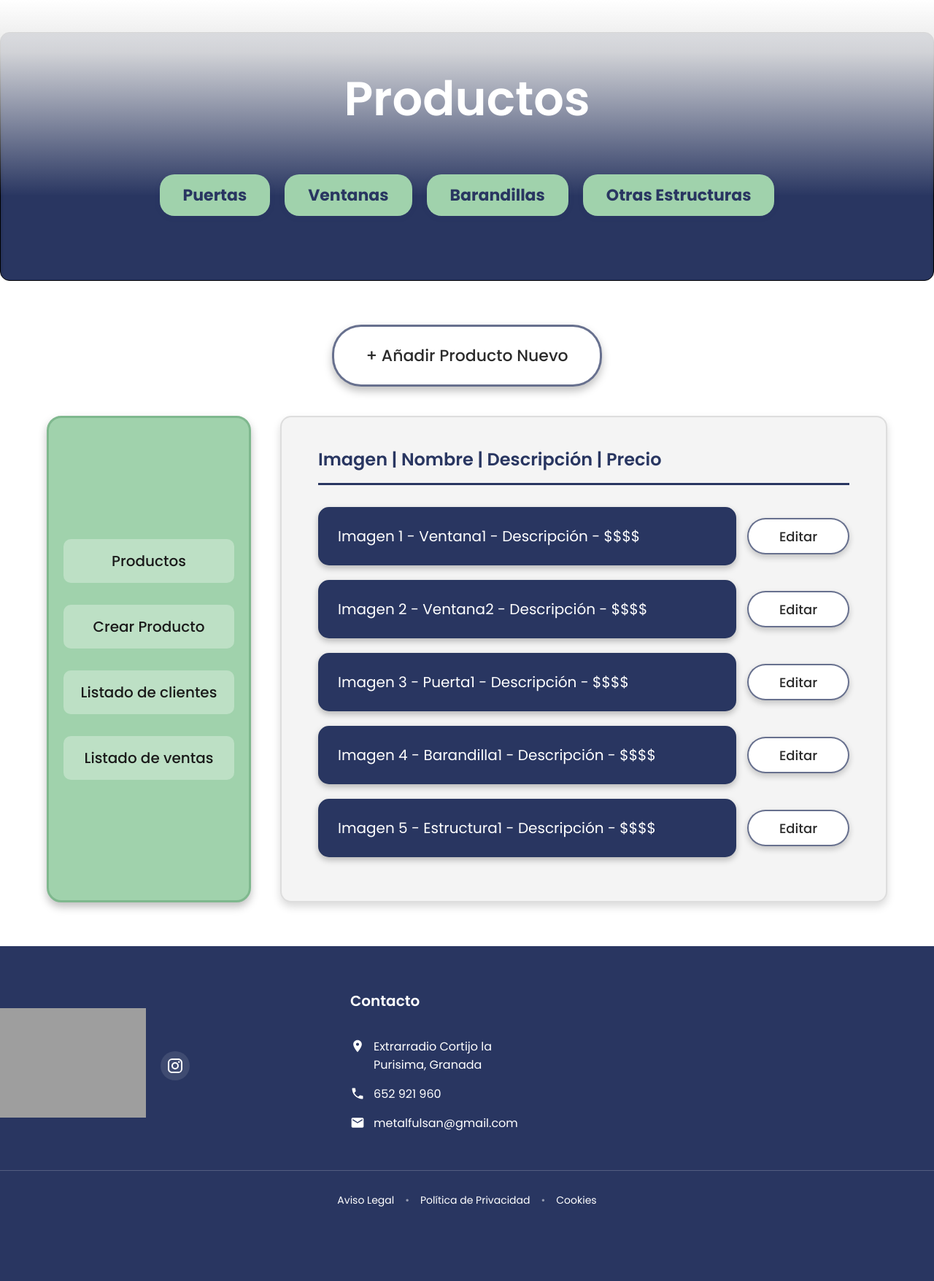
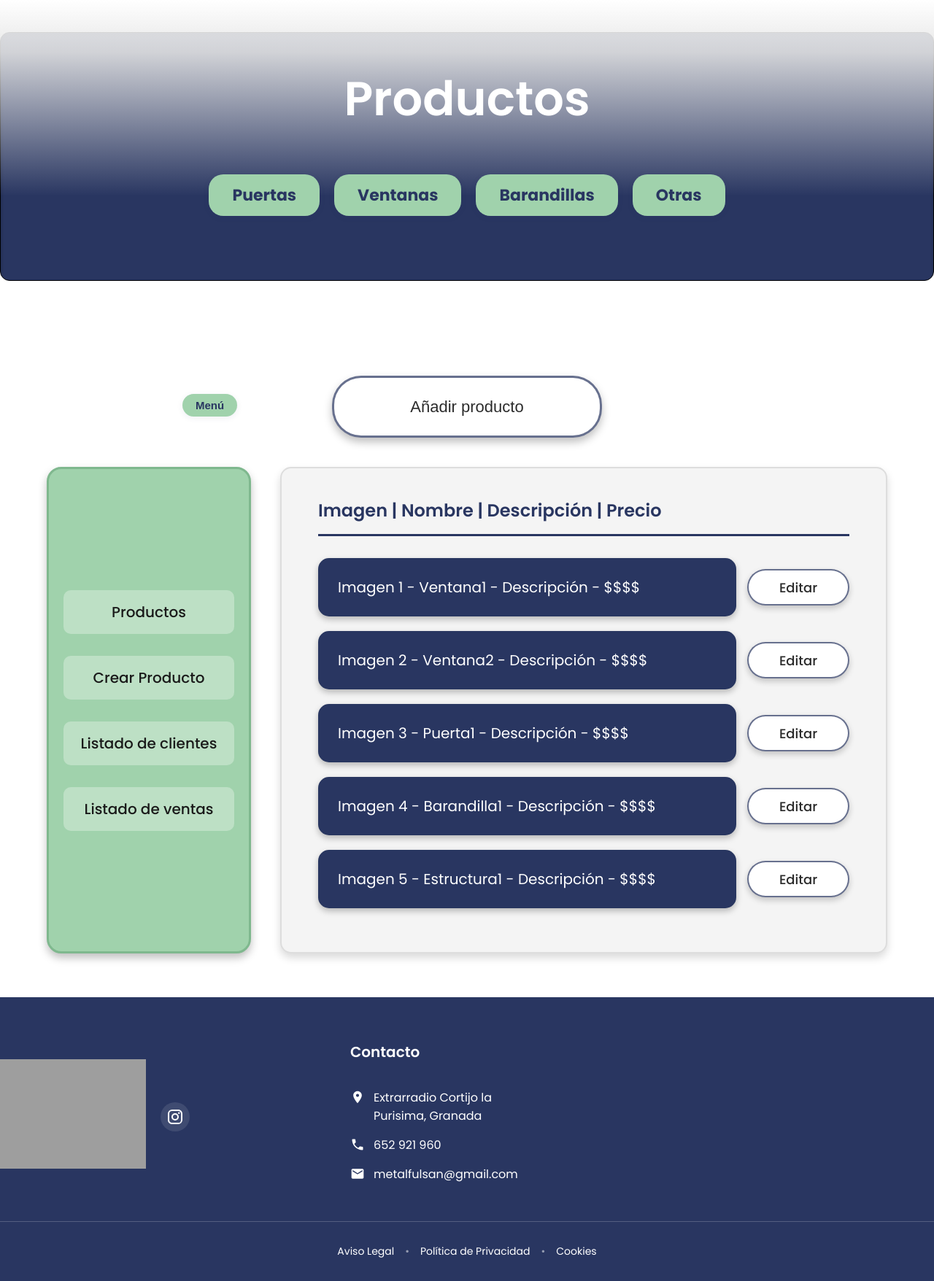
Before and after one commit to ualams147/Tecnolog-as-Web, a PHP site: page /Administrador/ListadoProductosAdmin.html in a window 1280 px wide. Shown: the part 185-1941 px from the top of the page at 73% size. Before the commit the page ends 1839 px from the top, so only its background shows below. Run offline with PHP 8.4, Linux system fonts and the light colour scheme; grey boxes are pictures that could not be loaded.

Commit message:
Botón ocultar menu

```diff
--- a/Administrador/ListadoProductosAdmin.html
+++ b/Administrador/ListadoProductosAdmin.html
@@ -11,7 +11,6 @@
 </head>
 <body>
     <div class="ListadoProductosAdmin">
-
         <!-- Cabecera -->
         <header class="cabecera">
             <div class="logo-main">
@@ -40,18 +39,20 @@
                 <span class="filtro-text">Puertas</span>
                 <span class="filtro-text">Ventanas</span>
                 <span class="filtro-text">Barandillas</span>
-                <span class="filtro-text">Otras Estructuras</span>
+                <span class="filtro-text">Otras</span>
             </div>
         </div>
 
-        <!-- Botón Añadir Producto Nuevo -->
-        <div class="boton-anadir-nuevo">
-            <p>+  Añadir Producto Nuevo</p>
+
+        <!-- Botones superiores: Menú y Añadir Producto Nuevo -->
+        <div class="botones-superiores">
+            <button id="toggle-menu" class="boton-menu-lateral">Menú</button>
+            <button class="boton-anadir-nuevo"><p>Añadir producto</p></button>
         </div>
 
         <!-- Menú lateral y Listado de productos en un mismo contenedor -->
         <div class="productos-layout">
-            <div class="crear-producto">
+            <div class="crear-producto" id="menu-lateral">
                 <p class="menu-item">Productos</p>
                 <p class="menu-item">Crear Producto</p>
                 <p class="menu-item">Listado de clientes</p>
@@ -154,5 +155,11 @@
             </div>
         </footer>
     </div>
+    <script>
+document.getElementById('toggle-menu').onclick = function() {
+    var menu = document.getElementById('menu-lateral');
+    menu.classList.toggle('oculto');
+};
+</script>
 </body>
 </html>
--- a/Administrador/stylesListadoProductosAdmin.css
+++ b/Administrador/stylesListadoProductosAdmin.css
@@ -589,3 +589,38 @@ body {
     background: #7fb88e;
     color: #fff;
 }
+
+.oculto {
+    display: none !important;
+}
+
+.boton-menu-lateral {
+    position: absolute;
+    top: 725px;    /* ajusta la altura vertical aquí */
+    left: 250px;   /* ajusta la posición horizontal aquí */
+    background: #a0d2ac;
+    color: #293661;
+    font-weight: 700;
+    font-size: 15px;
+    border-radius: 16px;
+    padding: 7px 18px;
+    box-shadow: 0px 2px 8px rgba(41,54,97,0.08);
+    border: none;
+    outline: none;
+    cursor: pointer;
+    transition: background 0.2s, color 0.2s, transform 0.2s;
+    z-index: 1;
+}
+.boton-menu-lateral:hover {
+    background: #7fb88e;
+    color: #fff;
+    transform: scale(1.05);
+}
+
+.botones-superiores {
+    display: flex;
+    justify-content: center;
+    align-items: center;
+    gap: 30px; /* separación entre botones */
+    margin: 70px auto 0 auto;
+}
```
